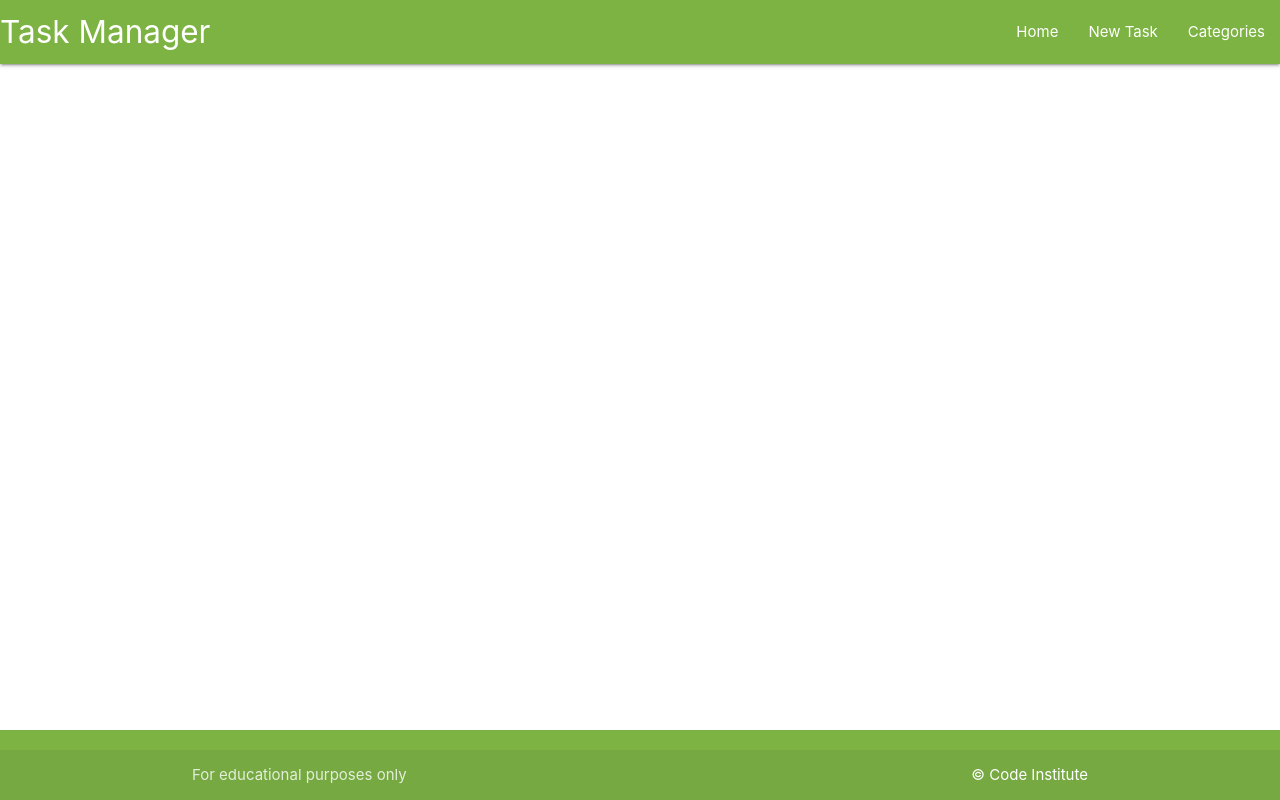
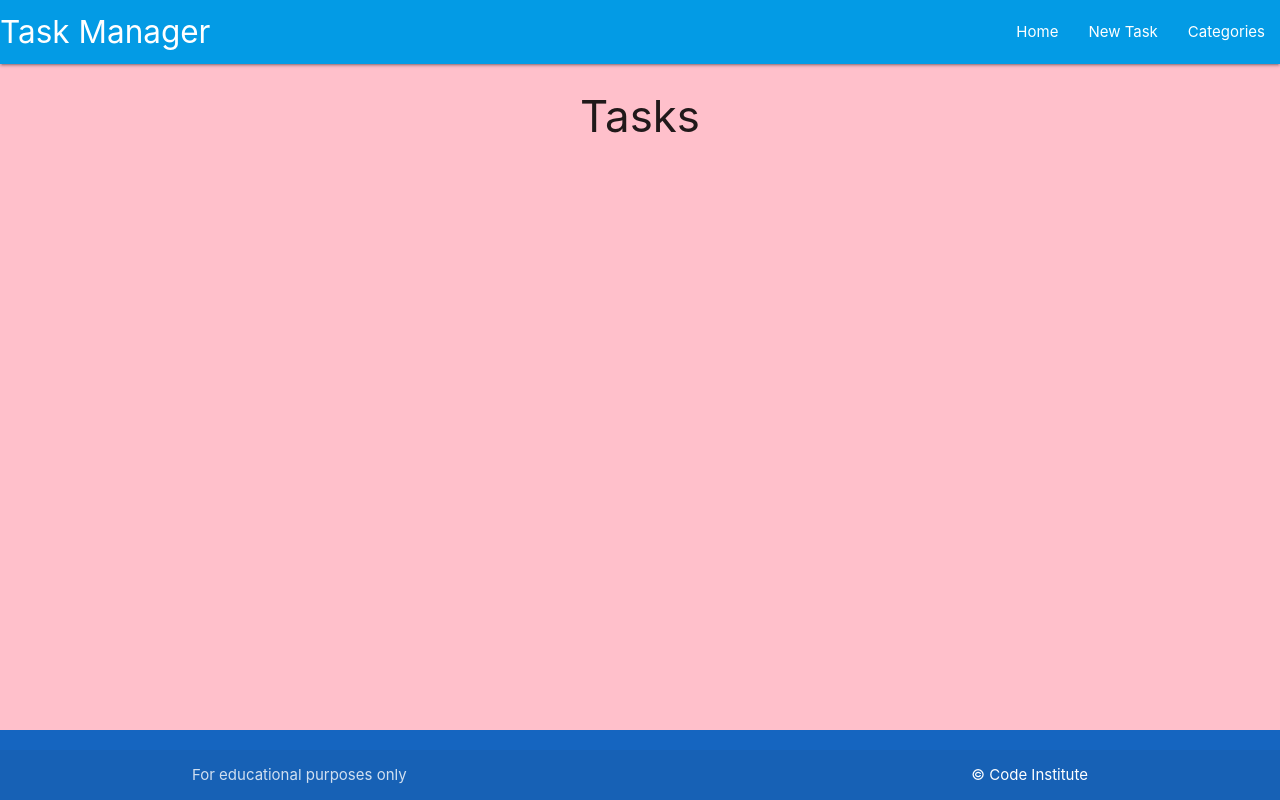
Before and after one commit to SilviaSaverino/Database-management-system, a Flask app: page / in a window 1280 px wide. Run offline with Flask 2, Linux system fonts and the light colour scheme.

Commit message:
edit routes.py, made tasks our homepage

```diff
--- a/static/css/style.css
+++ b/static/css/style.css
@@ -1,9 +1,10 @@
 body {
-    display: flex;
-    min-height: 100vh;
-    flex-direction: column;
-  }
+    display: flex !important;
+    min-height: 100vh !important;
+    flex-direction: column !important;
+    background-color: pink !important;
+}
 
-  main {
+main {
     flex: 1 0 auto;
-  }
+}
--- a/taskmanager/routes.py
+++ b/taskmanager/routes.py
@@ -4,4 +4,4 @@
 
 @app.route("/")
 def home():
-    return render_template("base.html")
+    return render_template("tasks.html")
--- a/taskmanager/templates/base.html
+++ b/taskmanager/templates/base.html
@@ -1,23 +1,26 @@
 <!DOCTYPE html>
 <html lang="en">
+<head>
 
-<head>
     <meta charset="UTF-8">
     <meta http-equiv="X-UA-Compatible" content="IE=edge">
     <meta name="viewport" content="width=device-width, initial-scale=1.0">
     <link rel="stylesheet" href="https://cdnjs.cloudflare.com/ajax/libs/font-awesome/5.15.3/css/all.min.css"
         integrity="sha512-iBBXm8fW90+nuLcSKlbmrPcLa0OT92xO1BIsZ+ywDWZCvqsWgccV3gFoRBv0z+8dLJgyAHIhR35VZc2oM/gI1w=="
-        crossorigin="anonymous" referrerpolicy="no-referrer" />
-    <link rel="stylesheet" href="https://cdnjs.cloudflare.com/ajax/libs/materialize/1.0.0/css/materialize.min.css">
+        crossorigin="anonymous" referrerpolicy="no-referrer">
+    <link rel="stylesheet" href="https://cdnjs.cloudflare.com/ajax/libs/materialize/1.0.0/css/materialize.min.css"
+        type="text/css">
     <link rel="stylesheet" href="{{ url_for('static', filename='css/style.css') }}" type="text/css">
     <title>Task Manager</title>
 </head>
 
 <body>
+
     <header>
-        <nav class="light-green darken-1">
+        <!-- top navbar -->
+        <nav class="light-blue darken-1">
             <div class="nav-wrapper">
-                <a href="#!" class="brand-logo">Task Manager</a>
+            <a href="{{ url_for('home') }}" class="brand-logo">Task Manager</a>
             <a href="#" data-target="mobile-demo" class="sidenav-trigger"><i class="fas fa-bars"></i></a>
             <ul class="right hide-on-med-and-down">
                 <li><a href="{{ url_for('home') }}">Home</a></li>
@@ -27,6 +30,7 @@
             </div>
         </nav>
 
+        <!-- mobile sidenav -->
         <ul class="sidenav" id="mobile-demo">
             <li><a href="{{ url_for('home') }}">Home</a></li>
             <li><a href="">New Task</a></li>
@@ -35,13 +39,11 @@
     </header>
 
     <main class="container">
-
         {% block content %}
         {% endblock %}
     </main>
 
-
-    <footer class="page-footer light-green darken-1">
+    <footer class="page-footer blue darken-3">
         <div class="footer-copyright">
             <div class="container">
                 For educational purposes only
@@ -51,7 +53,7 @@
     </footer>
 
     <script src="https://cdnjs.cloudflare.com/ajax/libs/materialize/1.0.0/js/materialize.min.js"></script>
-    <link rel="stylesheet" href="{{ url_for('static', filename='js/script.js') }}">
+    <script src="{{ url_for('static', filename='js/script.js') }}"></script>
+
 </body>
-
 </html>
--- /dev/null
+++ b/taskmanager/templates/tasks.html
@@ -0,0 +1,8 @@
+{% extends "base.html" %}
+{% block content %}
+
+<h3 class="light-pink center-align">Tasks</h3>
+
+
+
+{% endblock %}
```
Also changed, not shown: static/js/script.js (line endings or trailing spaces). Lines whose indentation alone changed are shown as unchanged.
